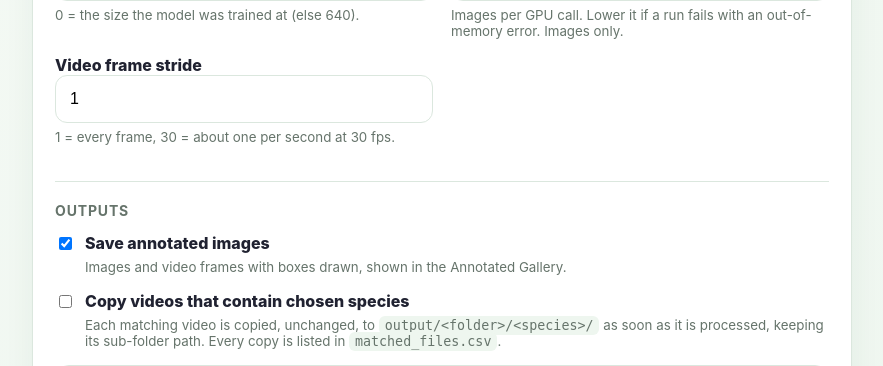
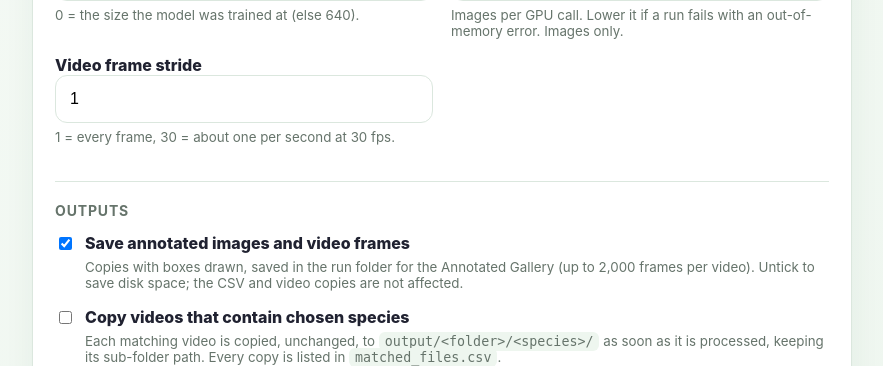
Before and after one commit to traptracker-ai/traptracker-offline-processor, a Flask app: template app/templates/processing.html in a window 1280 px wide. Shown: the part 822-1188 px from the top of the page, without its empty margins (280-1163 px from the left). Run offline with Flask 3, Linux system fonts and the light colour scheme; the template is opened without the code that fills it: most values are stand-ins (such as "Sample title", 1, 10 or a date in 2020).

Commit message:
Clarify the annotated-output and copy-photos labels
"Save annotated images" also stores boxed video frames, which was easy
to mistake for the "Also copy matching images" option. Rename them to
"Save annotated images and video frames" and "Also copy matching
photos", with help text saying what each one writes and where.

Co-Authored-By: Claude Opus 5.5 <noreply@anthropic.com>

```diff
--- a/app/templates/processing.html
+++ b/app/templates/processing.html
@@ -31,7 +31,7 @@
 
 <div class="form-section">
 <h3>Outputs</h3>
-<label class="check"><input type="checkbox" name="save_annotated" checked> <span>Save annotated images<small>Images and video frames with boxes drawn, shown in the Annotated Gallery.</small></span></label>
+<label class="check"><input type="checkbox" name="save_annotated" checked> <span>Save annotated images and video frames<small>Copies with boxes drawn, saved in the run folder for the Annotated Gallery (up to 2,000 frames per video). Untick to save disk space; the CSV and video copies are not affected.</small></span></label>
 <label class="check"><input type="checkbox" name="copy_matches" id="copy_matches"> <span>Copy videos that contain chosen species<small>Each matching video is copied, unchanged, to <code>output/&lt;folder&gt;/&lt;species&gt;/</code> as soon as it is processed, keeping its sub-folder path. Every copy is listed in <code>matched_files.csv</code>.</small></span></label>
 <div id="copy_options" class="sub-options" hidden>
 <div class="field"><span class="field-label">Species to copy</span>
@@ -42,7 +42,7 @@
 <label>Min. confidence<input type="number" name="copy_min_conf" min="0" max="1" step="0.01" value="0.5"><small>A detection must reach this to count.</small></label>
 <label>Min. frames<input type="number" name="copy_min_frames" min="1" value="1"><small>Frames (after stride) with the species.</small></label>
 </div>
-<label class="check"><input type="checkbox" name="copy_images"> <span>Also copy matching images</span></label>
+<label class="check"><input type="checkbox" name="copy_images"> <span>Also copy matching photos<small>Copies still images from the input folder that contain a chosen species. Video frames are never copied here.</small></span></label>
 </div>
 </div>
 
--- a/app/templates/run_detail.html
+++ b/app/templates/run_detail.html
@@ -18,7 +18,7 @@
     <div><dt>Species copied</dt><dd>{{ job.config.copy_species|join(', ') if job.config.copy_species else 'Any detection' }}</dd></div>
     <div><dt>Min. confidence</dt><dd>{{ job.config.copy_min_conf }}</dd></div>
     <div><dt>Min. frames</dt><dd>{{ job.config.copy_min_frames }}</dd></div>
-    <div><dt>Images too</dt><dd>{{ 'Yes' if job.config.copy_images else 'No' }}</dd></div>
+    <div><dt>Photos too</dt><dd>{{ 'Yes' if job.config.copy_images else 'No' }}</dd></div>
   </dl>{% endif %}
   <div class="actions">
     {% if job.status in ('queued', 'loading', 'running', 'stopping') %}<form method="post" action="/runs/{{ job_id }}/stop" id="stop-form"><button class="btn danger" type="submit" id="stop-btn"{% if job.status == 'stopping' %} disabled{% endif %}>{{ 'Stopping…' if job.status == 'stopping' else 'Stop run' }}</button></form>{% endif %}
```
